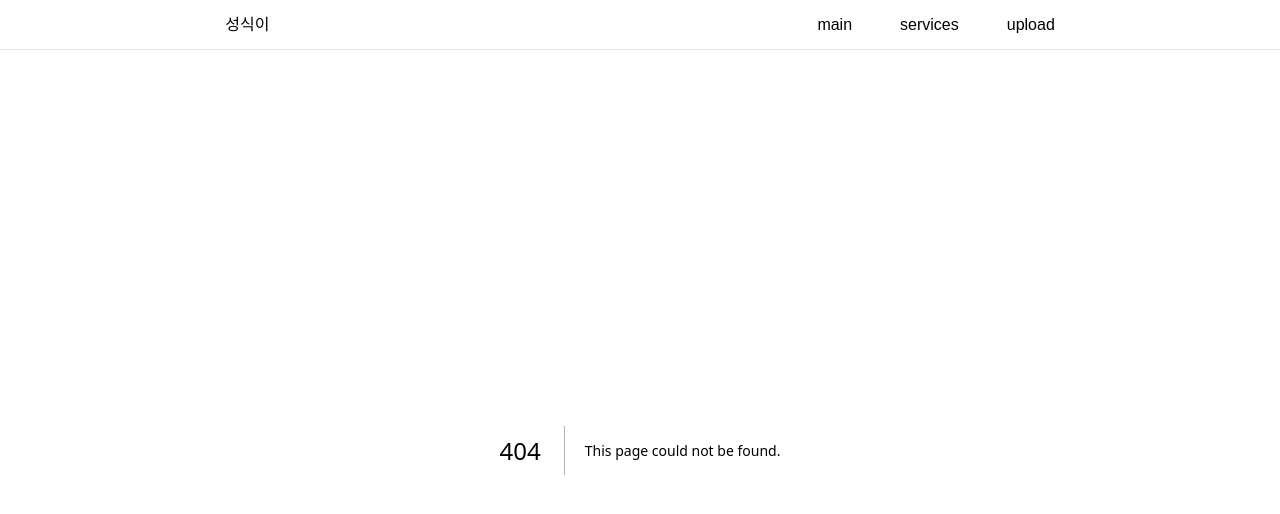
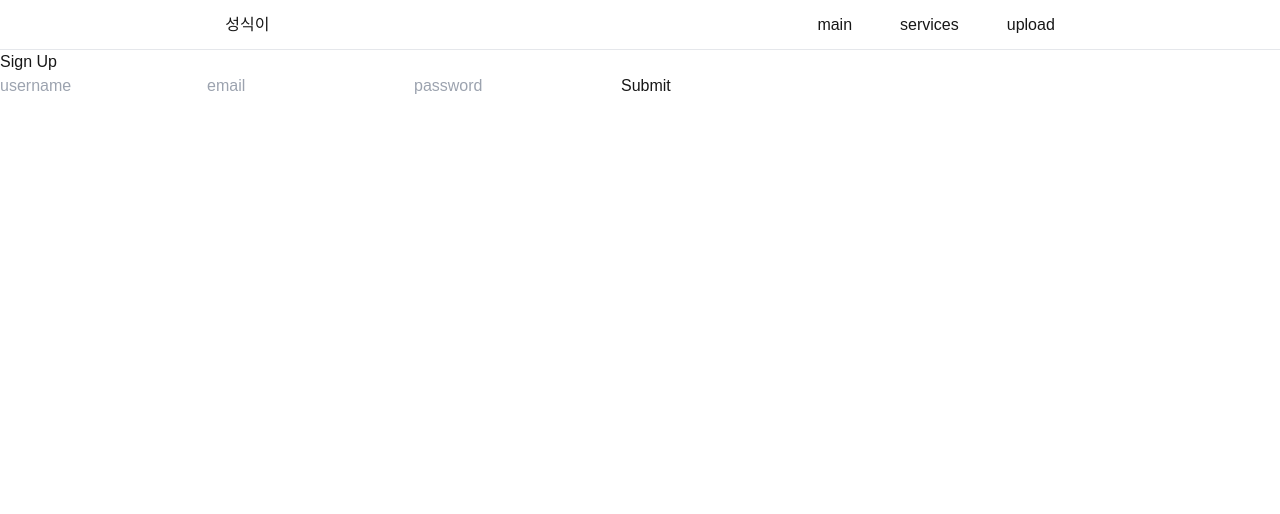
Before and after one commit to choss001/share_media, a Next.js app: page /signup in a window 1280 px wide. Before the commit this address had no page. Shown: the top 514 px of the page. Built offline with nearby package versions, Linux system fonts and the light colour scheme.

Commit message:
spring boot security with next js

```diff
--- /dev/null
+++ b/src/app/components/layout-authenticated.jsx
@@ -0,0 +1,41 @@
+'use client'
+import { useRouter } from 'next/navigation';
+import { useState, useEffect } from 'react';
+
+export default function LayoutAuthenticated(props){
+    const [profile, setProfile] = useState();
+    const router = useRouter();
+
+    useEffect(() => {
+        fetchProfile()
+    }, [])
+    async function fetchProfile() {
+        const res = await fetch(`${process.env.NEXT_PUBLIC_SPRING_API_URL}/api/test/profile`,{
+            headers: {
+                "Content-Type": "application/json",
+                "Authorization": "Bearer " + localStorage.getItem("token")
+            }
+        })
+        if (res.ok){
+            const json = await res.json()
+            setProfile(json)
+        } else {
+            router.push("/signin")
+        }
+    }
+
+    function logout() {
+        localStorage.removeItem("token")
+        router.push("/")
+    }
+
+    return(
+        <div className=''>
+            <div className=''>
+                <p>Signed in as: {profile && profile.username}</p>
+                <p><button onClick={logout}>Log out</button></p>
+            </div>
+            {props.children}
+        </div>
+    )
+}
--- /dev/null
+++ b/src/app/signin/page.tsx
@@ -0,0 +1,76 @@
+'use client'
+import { useRouter } from 'next/navigation'
+import { ChangeEvent, useState } from 'react'
+import Layout from '../components/layout-authenticated'
+
+type StateType = {
+    username: string;
+    password: string;
+};
+
+export default function SignIn(){
+    const router = useRouter()
+
+    const [state, setState] = useState<StateType>({
+        username: '',
+        password: ''
+    })
+
+    function handleChange(e: ChangeEvent<HTMLInputElement>) {
+        const { name, value } =  e.target;
+        setState((preState) => ({
+            ...preState,
+            [name]: value
+        }))
+    }
+
+    async function handleSubmit() {
+        const res = await fetch(`${process.env.NEXT_PUBLIC_SPRING_API_URL}/api/auth/signin`, {
+            method: 'POST',
+            body: JSON.stringify(state),
+            headers: {
+                "Content-Type": "application/json"
+            }
+        })
+        if (res.ok) {
+            const json = await res.json()
+            console.log('token = ', json.token)
+            localStorage.setItem('token', json.token)
+            router.push('/')
+        } else {
+            alert('Bad credentials')
+        }
+    }
+
+    return (
+            <div className=''>
+                <h1 className=''>
+                    <div className=''>
+                        <input
+                            className=''
+                            type='text'
+                            name='username'
+                            placeholder='username'
+                            value={state.username}
+                            onChange={handleChange}
+                        />
+                        <input
+                            className=''
+                            type='password'
+                            name='password'
+                            placeholder='password'
+                            value={state.password}
+                            onChange={handleChange}
+                        />
+                        <button
+                            className=''
+                            onClick={handleSubmit}
+                        >
+                            Submit
+                        </button>
+                    </div>
+                </h1>
+            </div>
+    )
+
+}
--- /dev/null
+++ b/src/app/signup/page.tsx
@@ -0,0 +1,82 @@
+'use client'
+import { useRouter } from 'next/navigation'
+import { ChangeEvent, useState } from 'react'
+import Layout from '../components/layout-authenticated'
+
+type StateType = {
+    username: string;
+    email: string;
+    password: string;
+};
+
+export default function Signup(){
+    const router = useRouter()
+    const [state, setState] = useState<StateType>({
+        username: "",
+        email: "",
+        password: "",
+    })
+
+    function handleChange(e: ChangeEvent<HTMLInputElement>){
+        const { name, value } = e.target;
+        setState((preState) => ({
+            ...preState,
+            [name]: value
+        }))
+    }
+
+    async function handleSubmit() {
+        const res = await fetch(`${process.env.NEXT_PUBLIC_SPRING_API_URL}/api/auth/signup`, {
+            method: "POST",
+            body: JSON.stringify(state),
+            headers: {
+                "Content-Type": "application/json"
+            }
+        })
+        if (res.ok) {
+            alert("user registered success")
+            router.push("/")
+
+        }
+    }
+
+    return (
+            <div className=''>
+                <h1 className=''>Sign Up</h1>
+                <div className=''>
+                    <input
+                        className=''
+                        type='text'
+                        name='username'
+                        placeholder='username'
+                        value={state.username}
+                        onChange={handleChange}
+                    />
+                    <input
+                        className=''
+                        type='text'
+                        name='email'
+                        placeholder='email'
+                        value={state.email}
+                        onChange={handleChange}
+                    />
+                    <input
+                        className=''
+                        type='password'
+                        name='password'
+                        placeholder='password'
+                        value={state.password}
+                        onChange={handleChange}
+                    />
+                    <button
+                        className=''
+                        onClick={handleSubmit}
+                    >
+                        Submit
+                    </button>
+
+
+                </div>
+            </div>
+    )
+}
--- /dev/null
+++ b/src/app/user/page.jsx
@@ -0,0 +1,38 @@
+'use client'
+import { useRouter } from 'next/navigation'
+import { useState, useEffect } from 'react'
+import Layout from '../components/layout-authenticated'
+
+export default function User(){
+    const [content, setContent] = useState(null)
+    const router = useRouter()
+
+    useEffect(() => {
+        fetchContent()
+    }, [])
+
+    async function fetchContent() {
+        const res = await fetch(`${process.env.NEXT_PUBLIC_SPRING_API_URL}/api/test/user`,{
+            headers: {
+                "Content-Type": "application/json",
+                "Authorization": "Bearer " + localStorage.getItem("token")
+            }
+        })
+        if (res.ok) {
+            const text = await res.text()
+            setContent(text)
+        }
+    }
+
+    return (
+            <div className=''>
+                <h1 className=''>
+                    {content && (
+                        <p>{content}</p>
+                    )}
+                </h1>
+            </div>
+
+    )
+
+}
```
